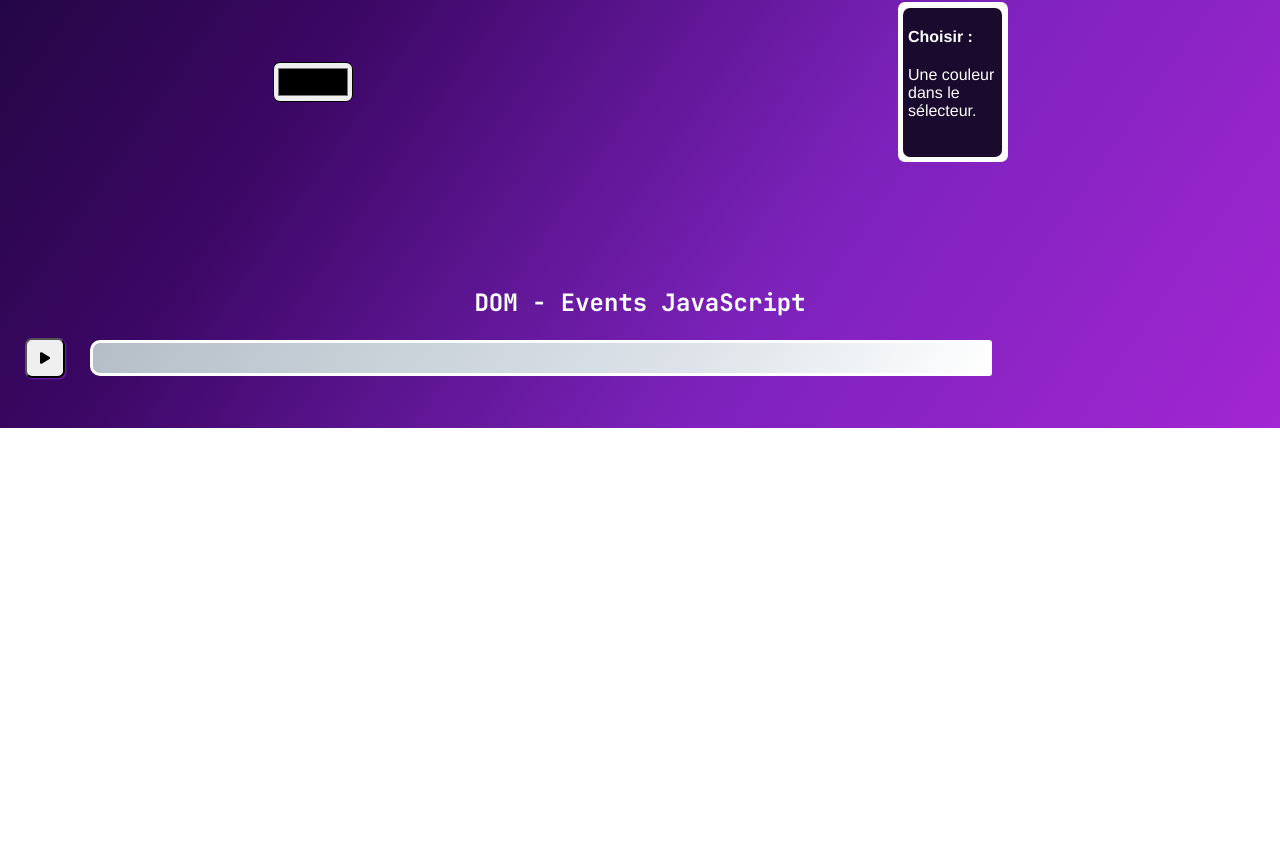
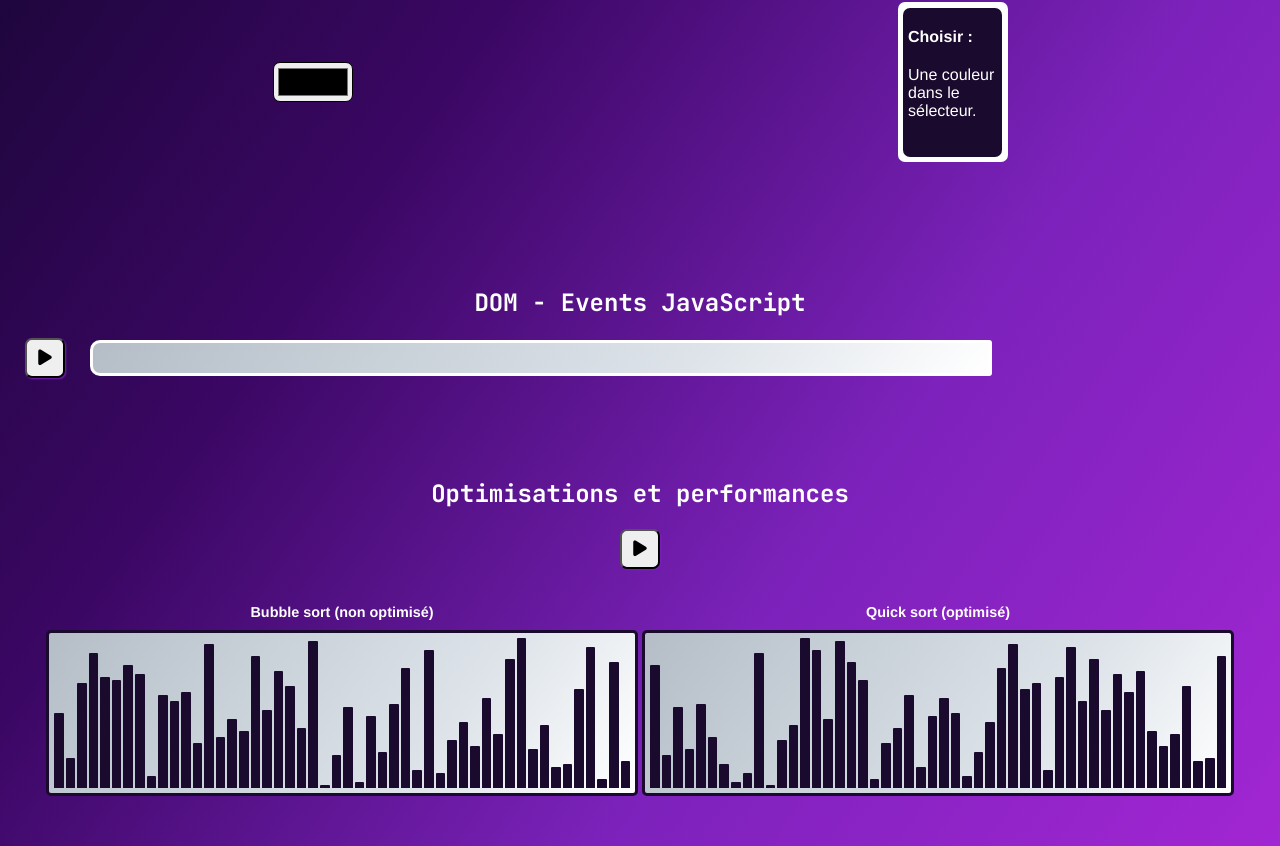
Before and after one commit to anthonypin0169/portfolio, a React (Vite) app: page /competences in a window 1280 px wide. Shown: the part 1217-2063 px from the top of the page. Before the commit the page ends 1645 px from the top, so only its background shows below. Built offline with nearby package versions, Linux system fonts and the light colour scheme; a web font is replaced by a local one.

Commit message:
ajout de la fonctionnalité de tri

```diff
--- a/src/pages/careers.jsx
+++ b/src/pages/careers.jsx
@@ -2,25 +2,32 @@ import { useState, useRef, useEffect } from "react"
 import { useSelector, useDispatch } from "react-redux"
 import { show, increment } from "../store/counterSlice"
 import "./careers.scss"
+
 function Careers () {
 
 
+    //Animations des cartes CSS
     const [rotate, setRotate] = useState([false, false, false])
     const toggleCard = (index) => {
         setRotate(rotate.map((val, i) => i === index ? !val : val))
     }
+
+
+    //Responsive CSS
     const [width, setWidth] = useState(200)
 
 
+    //Compteur Redux
     const count = useSelector((state) => state.counter.count)
     const visible = useSelector((state) => state.counter.visible)
     const dispatch = useDispatch()
 
 
+    //Element React
     const [color, setColor] = useState("#ffffff")
 
 
-
+    //Event JS barre de chargement
     const [progress, setProgress] = useState(0)
     const directionRef = useRef(0)
 
@@ -37,6 +44,108 @@ function Careers () {
     const startPress = () => { directionRef.current = 1 }
     const stopPress = () => { directionRef.current = 0 }
 
+
+    //Performances et optimisations
+
+    function createShuffledArray(size) {
+        const arr = Array.from({ length: size }, (_, i) => ((i + 1) / size) * 100)
+
+        for (let i = arr.length - 1; i > 0; i--) {
+            const j = Math.floor(Math.random() * (i + 1))
+            const temp = arr[i]
+            arr[i] = arr[j]
+            arr[j] = temp
+        }
+
+        return arr
+    }
+
+    const [unoptiBars, setUnoptiBars] = useState(() => createShuffledArray(50))
+    const [optiBars, setOptiBars] = useState(() => createShuffledArray(50))
+    const unoptiIntervalRef = useRef(null)
+    const optiIntervalRef = useRef(null)
+
+    function getBubbleSortSteps(array) {
+        const steps = []
+        const arr = [...array]
+
+        for (let i = 0; i < arr.length - 1; i++) {
+            for (let j = 0; j < arr.length - i - 1; j++) {
+                if (arr[j] > arr[j + 1]) {
+                    const temp = arr[j]
+                    arr[j] = arr[j + 1]
+                    arr[j + 1] = temp
+                    steps.push([...arr])
+                }
+            }
+        }
+
+        return steps
+    }
+
+    function getQuickSortSteps(array) {
+        const steps = []
+        const arr = [...array]
+
+        function partition(low, high) {
+            const pivot = arr[high]
+            let i = low - 1
+
+            for (let j = low; j < high; j++) {
+                if (arr[j] < pivot) {
+                    i++
+                    const temp = arr[i]
+                    arr[i] = arr[j]
+                    arr[j] = temp
+                    steps.push([...arr])
+                }
+            }
+
+            const temp = arr[i + 1]
+            arr[i + 1] = arr[high]
+            arr[high] = temp
+            steps.push([...arr])
+
+            return i + 1
+        }
+
+        function quickSort(low, high) {
+            if (low < high) {
+                const pivotIndex = partition(low, high)
+                quickSort(low, pivotIndex - 1)
+                quickSort(pivotIndex + 1, high)
+            }
+        }
+
+        quickSort(0, arr.length - 1)
+        return steps
+    }
+
+    function playSteps(steps, setBars, intervalRef) {
+        clearInterval(intervalRef.current)
+        let index = 0
+
+        intervalRef.current = setInterval(() => {
+            if (index >= steps.length) {
+                clearInterval(intervalRef.current)
+                return
+            }
+            setBars(steps[index])
+            index++
+        }, 20)
+    }
+
+    function runComparison() {
+        const shuffled = createShuffledArray(50)
+        setUnoptiBars(shuffled)
+        setOptiBars(shuffled)
+
+        const bubbleSteps = getBubbleSortSteps(shuffled)
+        const quickSteps = getQuickSortSteps(shuffled)
+
+        playSteps(bubbleSteps, setUnoptiBars, unoptiIntervalRef)
+        playSteps(quickSteps, setOptiBars, optiIntervalRef)
+    }
 
 
     return(
@@ -143,6 +252,35 @@ function Careers () {
                     </div>
                 </div>
             </section>
+
+            <section className="optimisation">
+                <h2 className="optimisation__h2">Optimisations et performances</h2>
+
+                <button onClick={runComparison} className="optimisation__btn">
+                    <i className="fa-solid fa-play"></i>
+                </button>
+
+                <div className="optimisation__group">
+                    <div className="optimisation__container">
+                        <h3>Bubble sort (non optimisé)</h3>
+                        <div className="sort-demo__bars">
+                            {unoptiBars.map((value, i) => (
+                                <div key={i} className="sort-demo__bar" style={{ height: `${value}%` }} />
+                            ))}
+                        </div>
+                    </div>
+
+                    <div className="optimisation__container">
+                        <h3>Quick sort (optimisé)</h3>
+                        <div className="sort-demo__bars">
+                            {optiBars.map((value, i) => (
+                                <div key={i} className="sort-demo__bar" style={{ height: `${value}%` }} />
+                            ))}
+                        </div>
+                    </div>
+                </div>
+            </section>
+
         </main>
     )
 }
--- a/src/pages/careers.scss
+++ b/src/pages/careers.scss
@@ -294,5 +294,67 @@ $gradients: (
     background: #7611be;
 }
 .fa-play{
+    font-size: 18px;
+}
 
+
+
+.optimisation{
+    display: flex;
+    flex-direction: column;
+    align-items: center;
+    width: 100%;
+    padding: 30px 0 50px 0;
+    &__h2{
+        margin-bottom: 20px;
+    }
+    &__btn{
+        width: 40px;
+        height: 40px;
+        margin-bottom: 20px;
+        flex-shrink: 0;
+        display: flex;
+        flex-direction: column;
+        align-items: center;
+        justify-content: space-around;
+        border-radius: 7px;
+        box-shadow: 1px 1px 2px #7c22bb;
+    }
+    &__group{
+        width: 100%;
+        display: flex;
+        justify-content: center;
+        gap: 20px;
+    }
+    &__container{
+        display: flex;
+        flex-direction: column;
+        align-items: center;
+        width: 45%;
+        h3{
+            font-size: 0.9rem;
+            margin-bottom: 10px;
+            text-align: center;
+        }
+    }
 }
+.sort-demo{
+    &__bars{
+        width: 100%;
+        height: 150px;
+        display: flex;
+        align-items: flex-end;
+        gap: 2px;
+        padding: 5px;
+        background: $border-gradient;
+        border: 3px solid $cards;
+        border-radius: 5px;
+        overflow: hidden;
+    }
+    &__bar{
+        flex: 1;
+        background: $cards;
+        min-width: 2px;
+        border-radius: 1px 1px 0 0;
+    }
+}
```
